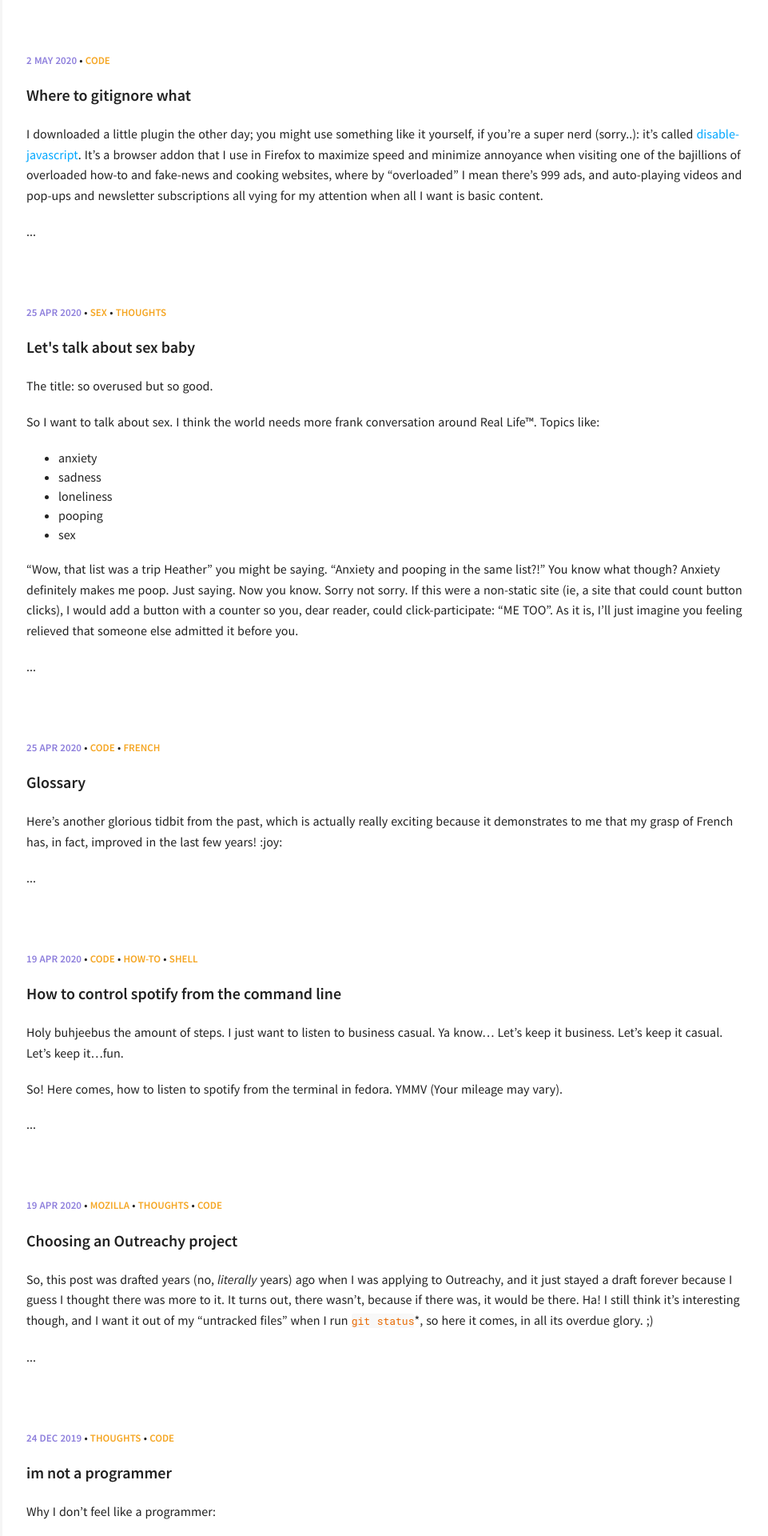
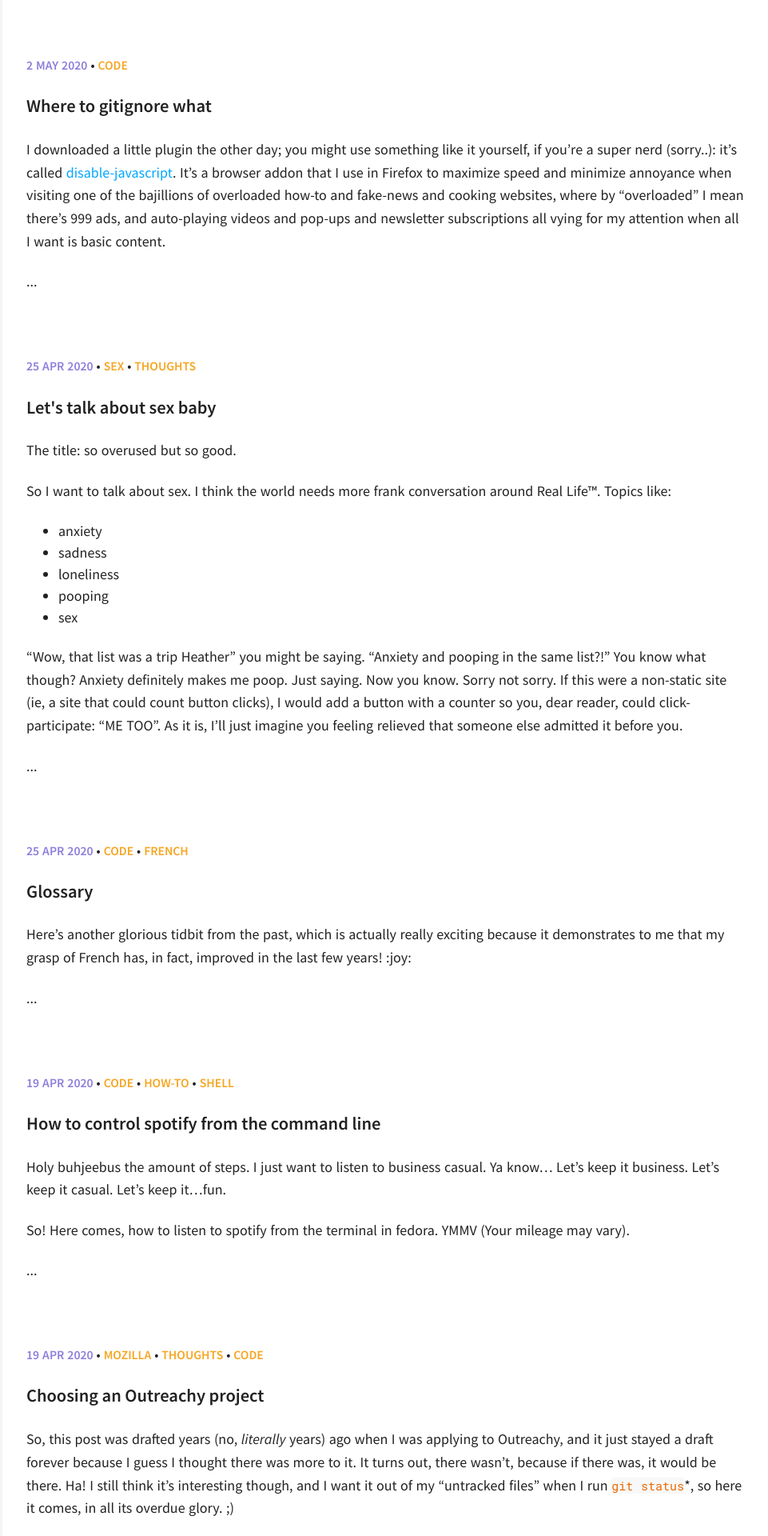
Before and after one commit to heatherbooker/blog, a Jekyll site: the page built from index.html, in a window 1280 px wide. Shown: the top 1920 px of the page at 80% size, without its empty margins (317-1278 px from the left). Built offline with Jekyll 4.4.1, drawn with Linux system fonts in a browser that asks for light colours; some of the changed text lies outside the part shown.

Commit message:
Make font BIGGER

```diff
--- a/_sass/leonids/_variables.scss
+++ b/_sass/leonids/_variables.scss
@@ -27,7 +27,7 @@ $font-family-monospace:      "Roboto Mono", "Courier New", monospace !default;
 $font-family-base:           $font-family-sans-serif !default;
 
 // Pixel value used to responsively scale all typography. Applied to the `<html>` element.
-$font-size-root:             16px !default;
+$font-size-root:             18px !default;
 
 $font-size-base:             $font-size-root !default;
 $font-size-lg:               $font-size-root * 1.25 !default;
--- a/_sass/pages/_post.scss
+++ b/_sass/pages/_post.scss
@@ -24,7 +24,7 @@
   font-weight: bold;
   font-style: italic;
   color: $info;
-  font-size: 13px;
+  font-size: $font-size-sm;
   padding-right: 20px;
 }
 
@@ -36,7 +36,7 @@ section.post {
 // Back home button
 
 .back-home a {
-  font-size: 13px;
+  font-size: $font-size-sm;
   font-weight: bold;
   color: $info;
   border: 1px solid lighten($text-color, 45%);
@@ -51,7 +51,7 @@ section.post {
 
 .post-title-link {
 	color: $primary;
-	font-size: 14px;
+	font-size: $font-size-sm;
 	margin-left: 10px;
 	&:hover,
 	&:focus {
@@ -61,7 +61,7 @@ section.post {
 
 // Post meta
 .post-meta {
-  font-size: 13px;
+  font-size: $font-size-sm;
   font-weight: bold;
 	.post-date {
 		color: $secondary;
@@ -135,7 +135,7 @@ a.read-more {
   padding: 20px 30px;
   text-align: center;
   color: $warning;
-  font-size: 16px;
+  font-size: $font-size-base;
   line-height: 16px;
 }
 .post-nav-prev,
@@ -149,7 +149,7 @@ a.read-more {
   width: 100%;
   padding: 20px 30px;
   .post-nav-text {
-    font-size: 16px;
+    font-size: $font-size-base;
     line-height: 16px;
     font-weight: bold;
   }
```
